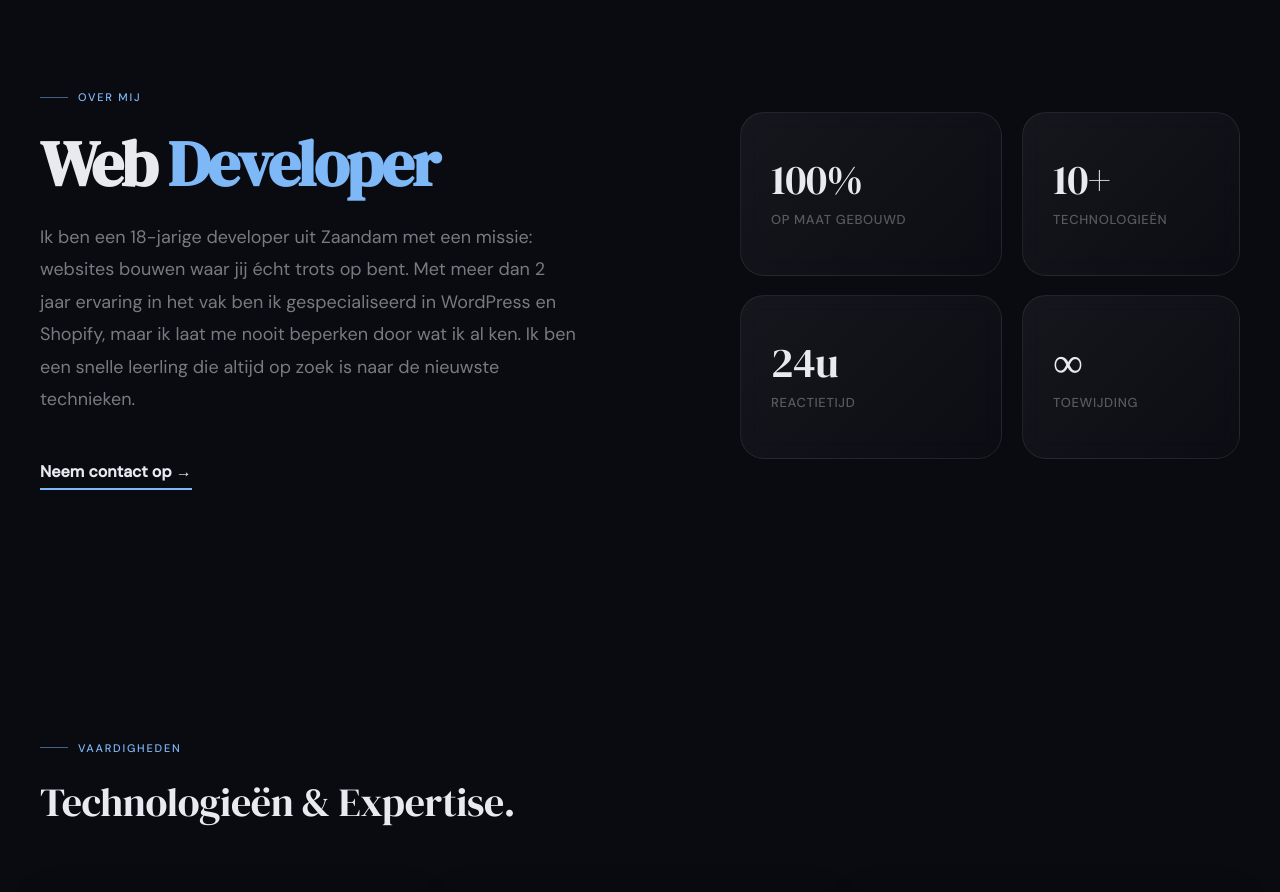
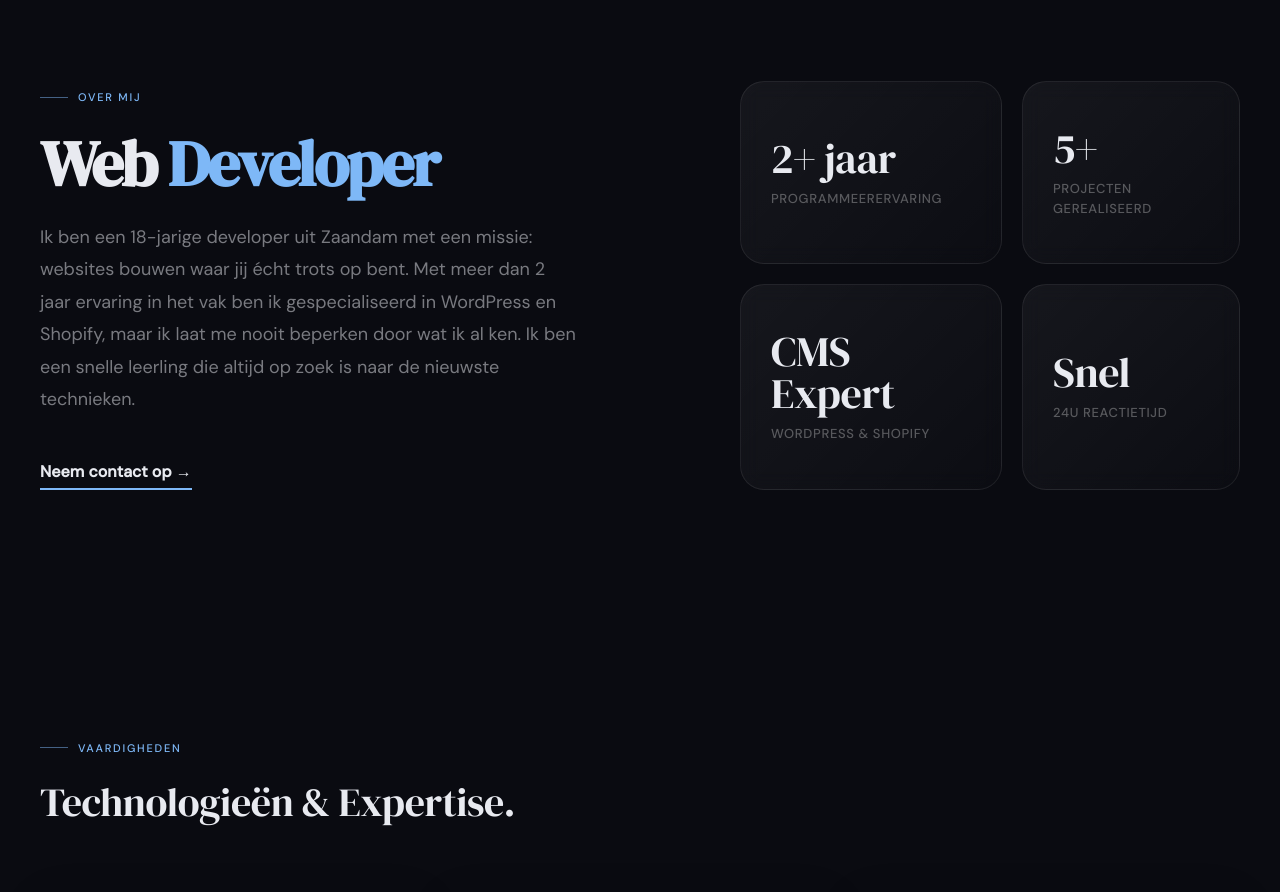
Before and after one commit to Jerry075-phantom/mijn-portfolio, a React (Vite) app: page / in a window 1280 px wide. Shown: the part 840-1732 px from the top of the page. Built offline with nearby package versions, Linux system fonts and the light colour scheme.

Commit message:
Update van de statistieken en teksten

```diff
--- a/src/components/About.jsx
+++ b/src/components/About.jsx
@@ -98,10 +98,10 @@ export default function About({ dark, lang }) {
   const [ref, inView] = useInView();
 
   const stats = [
-    { value: "100%", label: { NL: "Op maat gebouwd", EN: "Custom built" } },
-    { value: "10+", label: { NL: "Technologieën", EN: "Technologies" } },
-    { value: "24u", label: { NL: "Reactietijd", EN: "Response time" } },
-    { value: "∞", label: { NL: "Toewijding", EN: "Dedication" } },
+    { value: "2+ jaar", label: { NL: "Programmeerervaring", EN: "Coding Experience" } },
+    { value: "5+", label: { NL: "Projecten gerealiseerd", EN: "Project Finished" } },
+    { value: "CMS Expert", label: { NL: "Wordpress & Shopify", EN: "Wordpress & Shopify" } },
+    { value: "Snel", label: { NL: "24u Reactietijd", EN: "24h Response Time" } },
   ];
 
   const content = {
```
